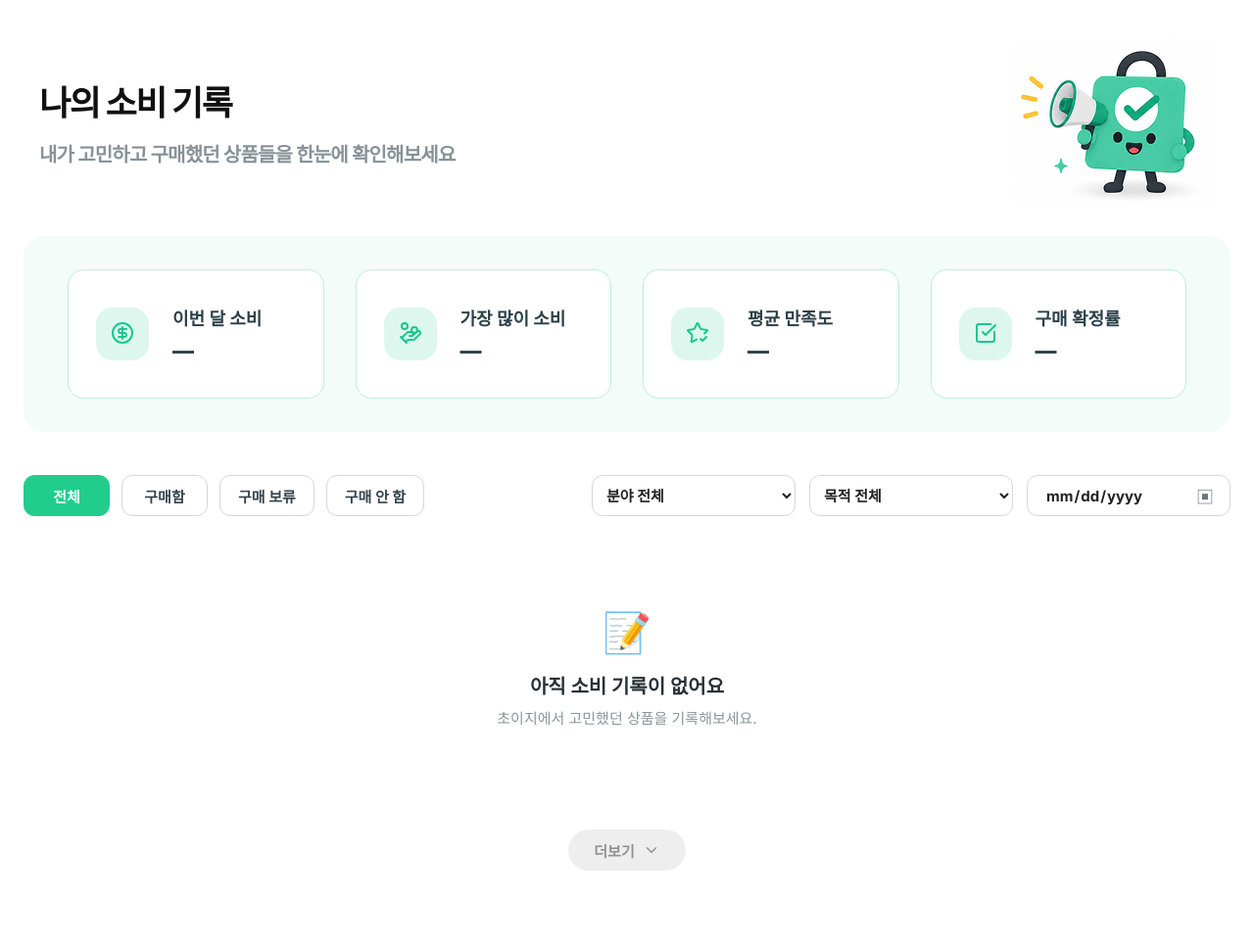
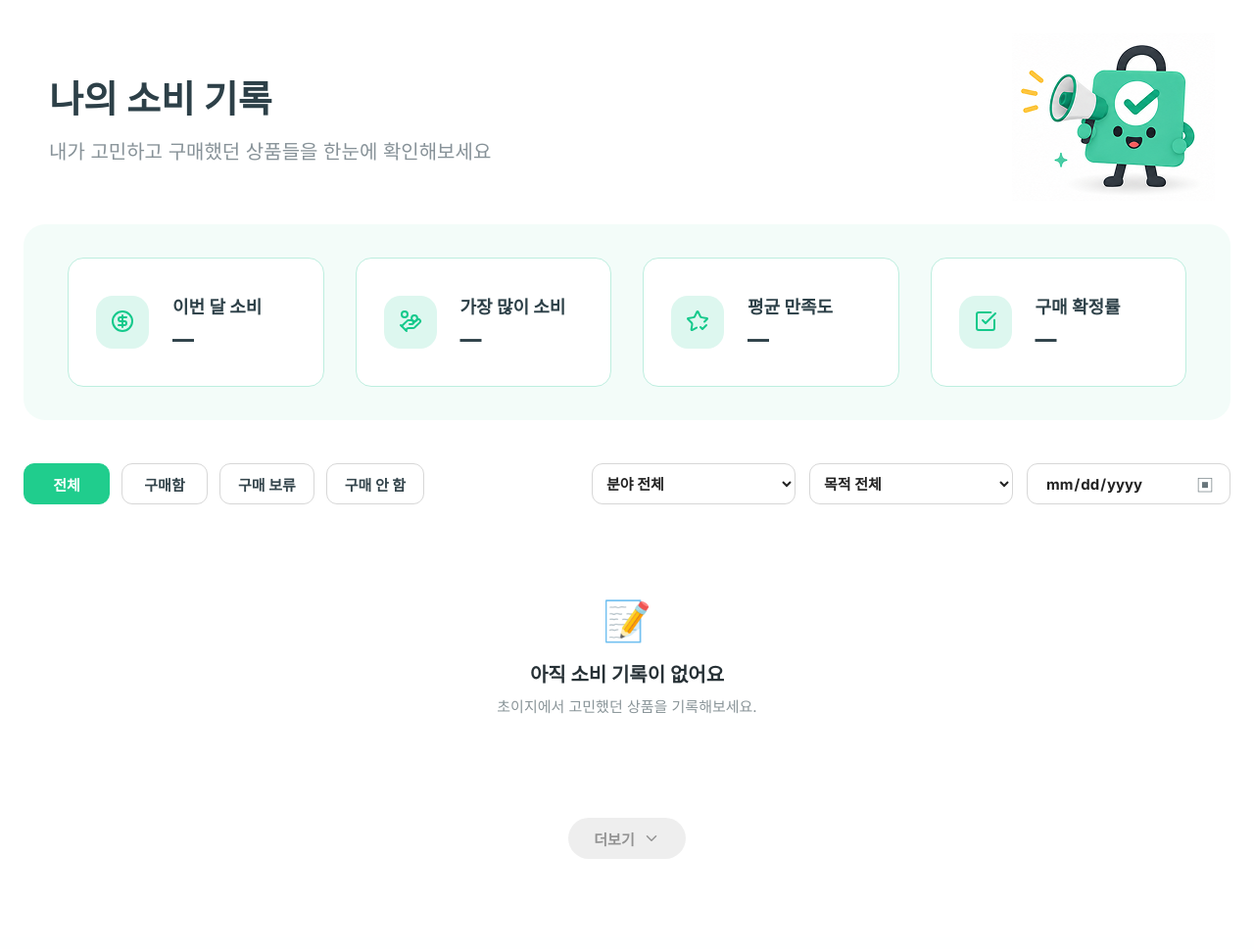
Before and after one commit to pirogramming/CHOEZY, a Django app: page /products/consumption-log/ in a window 1280 px wide. Shown: the part 75-1044 px from the top of the page at 98% size. After the commit the page ends 952 px from the top, so only its background shows below. Run offline with Django 5.2, Linux system fonts and the light colour scheme; the visitor is signed in with stand-in values (Sample User, id 1); data that the repository does not hold is empty; parts of the project's set-up code (start-up, migrations or seed data) failed here and were passed over.

Commit message:
style: 소비로그, 상품검색페이지 제목 스타일 수정

```diff
--- a/static/css/consumption_log.css
+++ b/static/css/consumption_log.css
@@ -5,7 +5,7 @@
 .consumption-page {
     width: min(1240px, calc(100% - 48px));
     margin: 0 auto;
-    padding: 40px 0 80px;
+    padding: 34px 0 80px;
     box-sizing: border-box;
 }
 
@@ -20,29 +20,25 @@
     justify-content: space-between;
     min-height: 150px;
     padding: 0 16px;
-    margin-bottom: 26px;
+    margin-bottom: 20px;
 }
 
 .consumption-header-text {
-    padding-left: 0;
+    padding-left: 10px;
 }
 
 .consumption-header-text h1 {
     margin: 0 0 18px;
-    font-size: 35px;
-    line-height: 1.2;
-    font-weight: 800;
-    letter-spacing: -1.5px;
-    color: #111111;
+    font-size: 38px;
+    font-weight: 700;
+    color: #2D4048;
 }
 
 .consumption-header-text p {
     margin: 0;
     font-size: 20px;
-    line-height: 1.4;
-    font-weight: 600;
-    letter-spacing: -0.8px;
     color: #879298;
+    transform: translateY(-5px);
 }
 
 
```
Also changed, not shown: static/css/consideration_form.css (+14 -8 lines).
